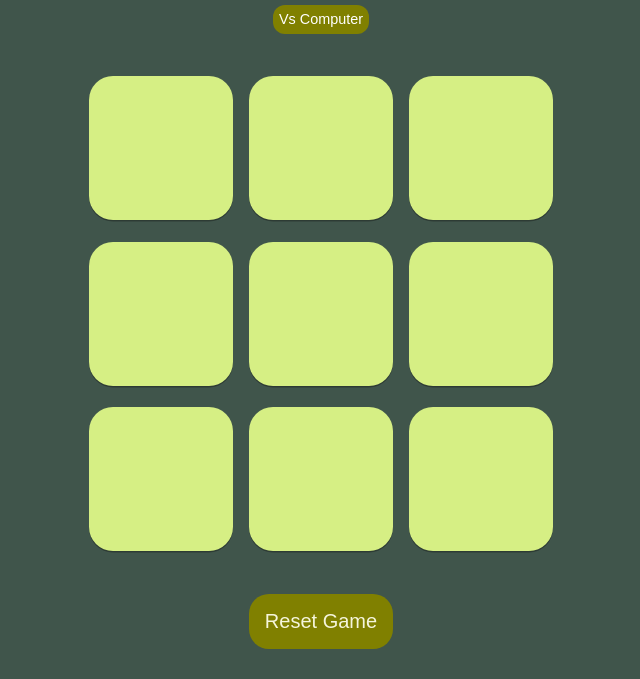
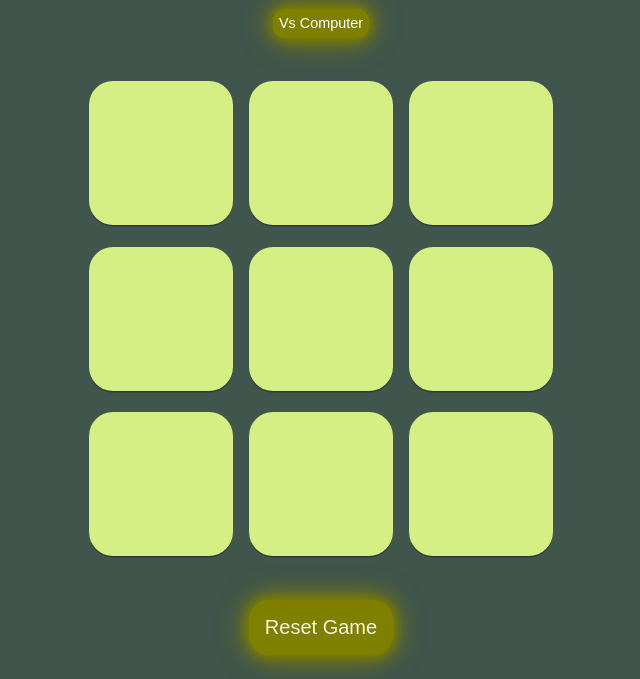
Before and after one commit to Sarthak317/Tic-Tac-Toe, a plain HTML site: page index.html in a window 1280 px wide. Shown: the part 121-800 px from the top of the page, without its empty margins (319-959 px from the left). Drawn offline with Linux system fonts and the light colour scheme.

Commit message:
Add files via upload
Added hover animations on buttons

```diff
--- a/style.css
+++ b/style.css
@@ -8,7 +8,7 @@ h1{
 }
 *{
     margin: 5;
-    padding: 0;
+    padding: 1px;
 }
 body {
     text-align: center;
@@ -46,6 +46,30 @@ body {
     background-color: olive;
     color: beige;
     border: none;
+    box-shadow: 0 0 10px olive, 0 0 20px olive,0 0 30px olive;
+    cursor:pointer;
+    position: relative;
+    z-index: 0;
+}
+.reset::after{
+    font-size: 1.25rem;
+    border-radius: 1.25rem;
+    content: "";
+    height: 100%;
+    width: 0px;
+    background-color: black;
+    top: 0%;
+    left: 0%;
+    position: absolute;
+    transition: 0.3s ease-out;
+    z-index: -1;
+
+}
+.reset:hover::after{
+    width: 100%
+}
+.reset:hover{
+    box-shadow: 0 0 10px olive, 0 0 20px olive,0 0 30px olive;
 }
 .New{
     padding: 1rem;
@@ -54,6 +78,13 @@ body {
     background-color: olive;
     color: beige;
     border: none;
+    box-shadow: 0 0 10px #121212,0 0 20px #121212;
+    cursor:pointer;
+    transition: 0.3s ease;
+}
+.New:hover{
+     background-color: black;
+    box-shadow: 0 0 10px olive, 0 0 20px olive,0 0 30px olive;
 }
 .message{
     color: #D6EF84;
@@ -83,6 +114,12 @@ body {
     border:none;
     font-size: 1.25rem;
     background-color: lightyellow;
+    box-shadow: 0 0 5px #121212,0 0 10px #121212;
+    cursor:pointer;
+
+}
+.theme:hover{
+    box-shadow: 0 0 10px white,0 0 20px white,0 0 30px white;
 }
 body.dark{
     background: linear-gradient(to left, #2f2f2f, #1e1e1e, #121212);
@@ -103,6 +140,12 @@ body.dark .New{
 body.dark .message{
     color: white;
 }
+body.dark .computer{
+    background-color: grey;
+}
+body.dark h1{
+    color: white;
+}
 
 .computer{
     padding:0.4rem;
@@ -111,10 +154,30 @@ body.dark .message{
     background-color:olive;
     color:white;
     font-size: 0.9rem;
+    box-shadow: 0 0 10px olive, 0 0 20px olive,0 0 30px olive;
+    cursor: pointer;
+    position: relative;
+    z-index:0;
 }
-body.dark .computer{
-    background-color: grey;
+
+.computer:hover{
+    box-shadow: 0 0 10px olive,0 0 20px olive,0 0 30px olive;
+
 }
-body.dark h1{
-    color: white;
+.computer::after{
+    border-radius: 0.75rem;
+    border:none;
+    content: " ";
+    height: 100%;
+    background-color: #121212;
+    top: 0%;
+    position: absolute;
+    width: 0%;
+    left: 0%;
+    z-index: -1;
+    transition: 0.3s ease-out;
+
 }
+.computer:hover::after{
+    width: 100%;
+}
```
